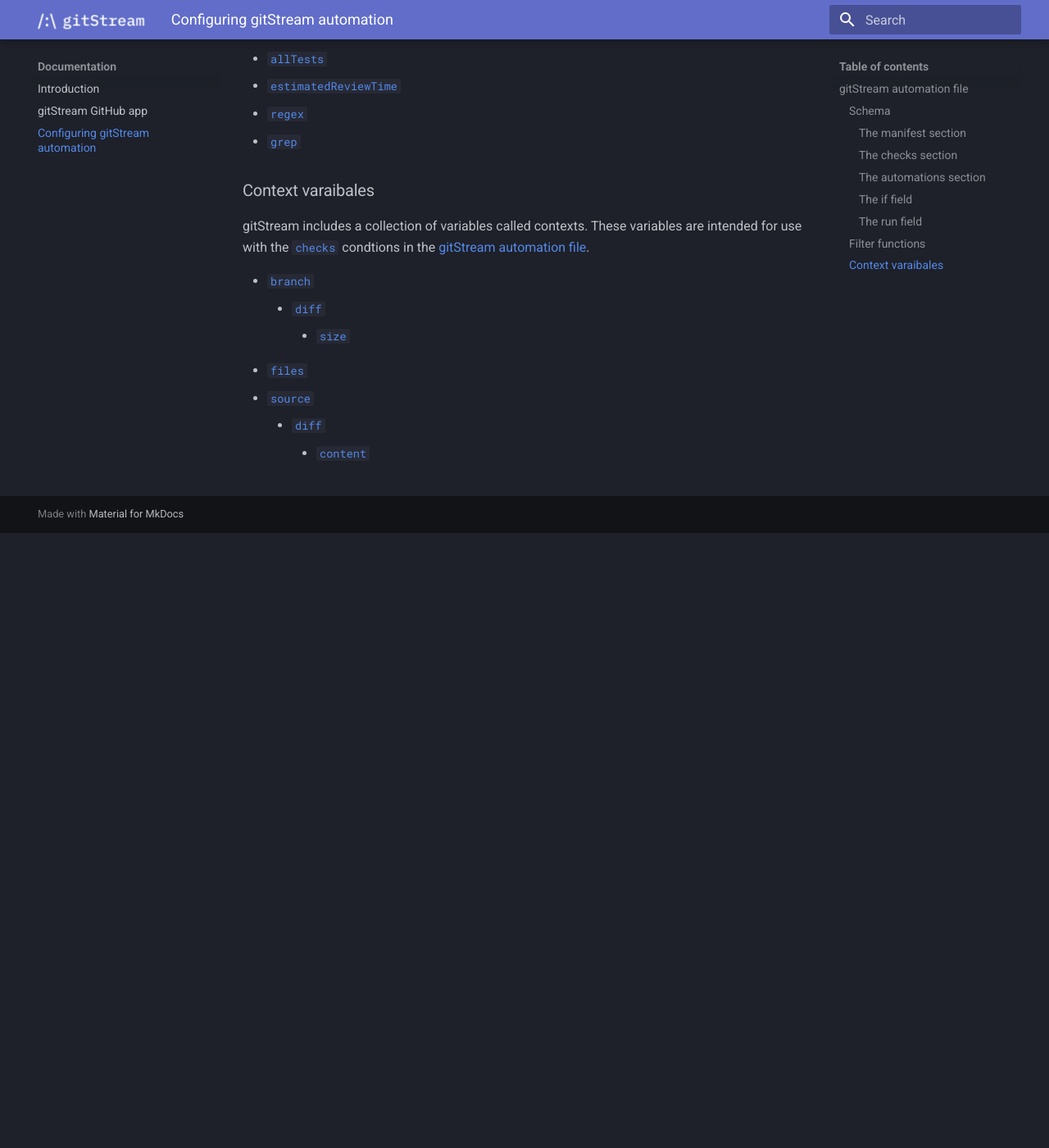
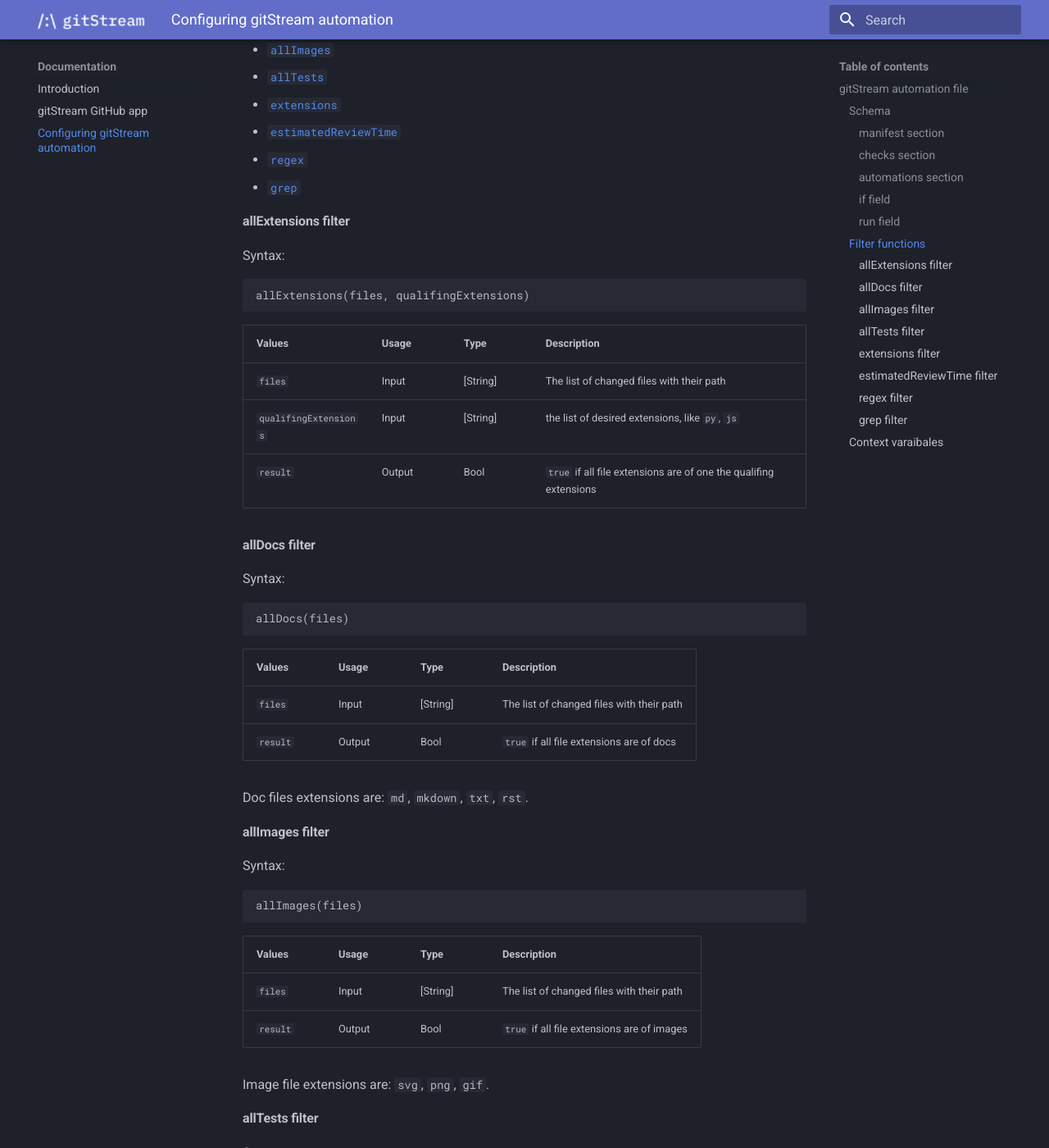
Before and after one commit to lkilpatrick/gitstream-mkdocs, an MkDocs documentation site: the page built from docs/reference.md, in a window 1280 px wide and 1400 px high, scrolled down 2515 px. Shown: the whole window at 82% size. Built offline with MkDocs 1.6.1 and Material for MkDocs 9.7.7, drawn with Linux system fonts in a browser that asks for light colours; before the commit the page ends 3165 px from its top, so only the background shows below that; some of the changed text lies outside the part shown.

Commit message:
added filter functions docs

````diff
--- a/docs/reference.md
+++ b/docs/reference.md
@@ -94,25 +92,137 @@
 operator `|` and can take arguments. All Nunjucks filters are supported, as well as gitStream
 built-in filters. You can also add custom filters byt editing the .cm/filters.js file.
 
-- [`allExtensions`](#the-allExtensions-filter)
-- [`allDocs`](#the-allDocs-filter)
-- [`allImages`](#the-allImages-filter)
-- [`extensions`](#the-extensions-filter)
-- [`allTests`](#the-allTests-filter)
-- [`estimatedReviewTime`](#the-estimatedReviewTime-filter)
-- [`regex`](#the-regex-filter)
-- [`grep`](#the-grep-filter)
+For example, the following filter checks that all changed files are docs:
+```yaml
+{{ files | allDocs }}
+```
+
+- [`allExtensions`](#allExtensions-filter)
+- [`allDocs`](#allDocs-filter)
+- [`allImages`](#allImages-filter)
+- [`allTests`](#allTests-filter)
+- [`extensions`](#extensions-filter)
+- [`estimatedReviewTime`](#estimatedReviewTime-filter)
+- [`regex`](#regex-filter)
+- [`grep`](#grep-filter)
+
+#### allExtensions filter
+
+Syntax:
+```
+allExtensions(files, qualifingExtensions)
+```
+
+| Values                 | Usage    | Type      | Description                                     |
+| ---------------------- | ---------|-----------|------------------------------------------------ |
+| `files`                | Input    | [String]  | The list of changed files with their path       |
+| `qualifingExtensions`  | Input    | [String]  | the list of desired extensions, like `py`, `js` |
+| `result`               | Output   | Bool      | `true` if all file extensions are of one the qualifing extensions |
+
+#### allDocs filter
+
+Syntax:
+```
+allDocs(files)
+```
+
+| Values                 | Usage    | Type      | Description                                     |
+| ---------------------- | ---------|-----------|------------------------------------------------ |
+| `files`                | Input    | [String]  | The list of changed files with their path       |
+| `result`               | Output   | Bool      | `true` if all file extensions are of docs       |
+
+Doc files extensions are: `md`, `mkdown`, `txt`, `rst`.
+
+#### allImages filter
+
+Syntax:
+```
+allImages(files)
+```
+
+| Values                 | Usage    | Type      | Description                                     |
+| ---------------------- | ---------|-----------|------------------------------------------------ |
+| `files`                | Input    | [String]  | The list of changed files with their path       |
+| `result`               | Output   | Bool      | `true` if all file extensions are of images     |
+
+Image file extensions are: `svg`, `png`, `gif`.
+
+#### allTests filter
+
+Syntax:
+```
+allTests(files)
+```
+
+| Values                 | Usage    | Type      | Description                                     |
+| ---------------------- | ---------|-----------|------------------------------------------------ |
+| `files`                | Input    | [String]  | The list of changed files with their path       |
+| `result`               | Output   | Bool      | `true` if all file tests based on name and path |
+
+Test files must include the substring `test` or `spec` in its name or path.
+
+#### extensions filter
+
+Syntax:
+```
+extensions(files)
+```
+
+| Values                 | Usage    | Type      | Description                                     |
+| ---------------------- | ---------|-----------|------------------------------------------------ |
+| `files`                | Input    | [String]  | The list of changed files with their path       |
+| `result`               | Output   | [String]  | list of all file extensions                     |
+
+#### estimatedReviewTime filter
+
+Syntax:
+```
+estimatedReviewTime(branch)
+```
+
+| Values                 | Usage    | Type      | Description                                     |
+| ---------------------- | ---------|-----------|------------------------------------------------ |
+| `branch-context`       | Input    | Object    | The gitstream generated [branch context varaible](#branch-context) |
+| `result`               | Output   | String    | the estimated time for review in minutes |
+
+Test files must include the substring `test` or `spec` in its name or path.
+
+#### regex filter
+
+Syntax:
+```
+regex(items, regexFilter)
+```
+
+| Values        | Usage    | Type      | Description                                     |
+| ------------- | ---------|-----------|------------------------------------------------ |
+| `items`       | Input    | [String]  | List of items                                   |
+| `regexFilter` | Input    | String    | Regex filter, `\.py$`                           |
+| `result`      | Output   | Bool      | `true` if all items match the regex filter      |
+
+#### grep filter
+
+Syntax:
+```
+grep(string, searchTerm)
+```
+
+| Values        | Usage    | Type      | Description                                     |
+| ------------- | ---------|-----------|------------------------------------------------ |
+| `items`       | Input    | String    | Text string                                     |
+| `searchTerm`  | Input    | String    | Filter, `rm -fr`                                |
+| `result`      | Output   | Bool      | `true` if the search term is found              |
 
 ### Context varaibales
 
 gitStream includes a collection of variables called contexts. These variables are intended
-for use with the [`checks`](#the-checks-section) condtions in the
+for use with the [`checks`](#checks-section) condtions in the
 [gitStream automation file](#gitstream-automation-file).
 
-- [`branch`](#the-branch-context)
-    - [`diff`](#the-branch-diff-context)
-        - [`size`](#the-branch-diff-size-context)
-- [`files`](#the-files-context)
-- [`source`](#the-source-context)
-    - [`diff`](#the-source-diff-context)
-        - [`content`](#the-source-diff-content-context)
+- [`branch`](#branch-context)
+    - [`diff`](#branch-diff-context)
+        - [`size`](#branch-diff-size-context)
+- [`files`](#files-context)
+- [`source`](#source-context)
+    - [`diff`](#source-diff-context)
+        - [`content`](#source-diff-content-context)
````
Also changed, not shown: other parts of docs/reference.md (+11 -13 lines).
